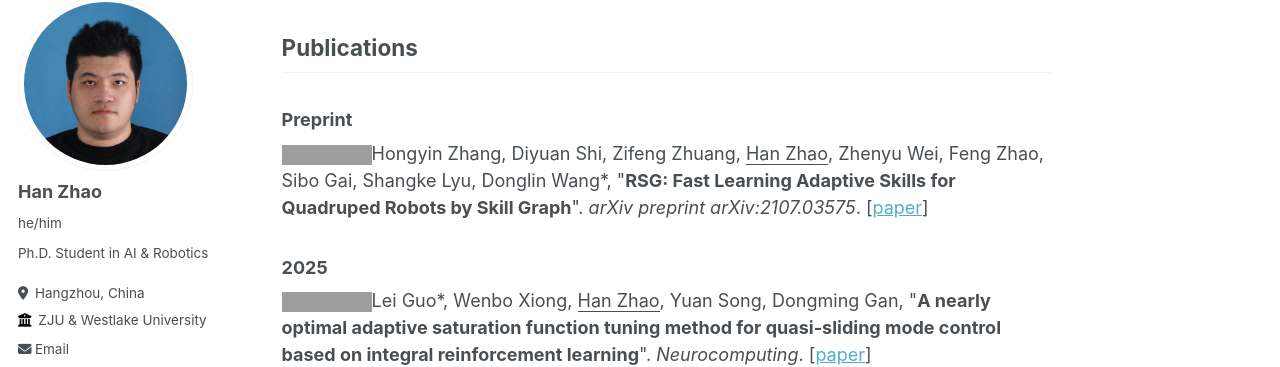
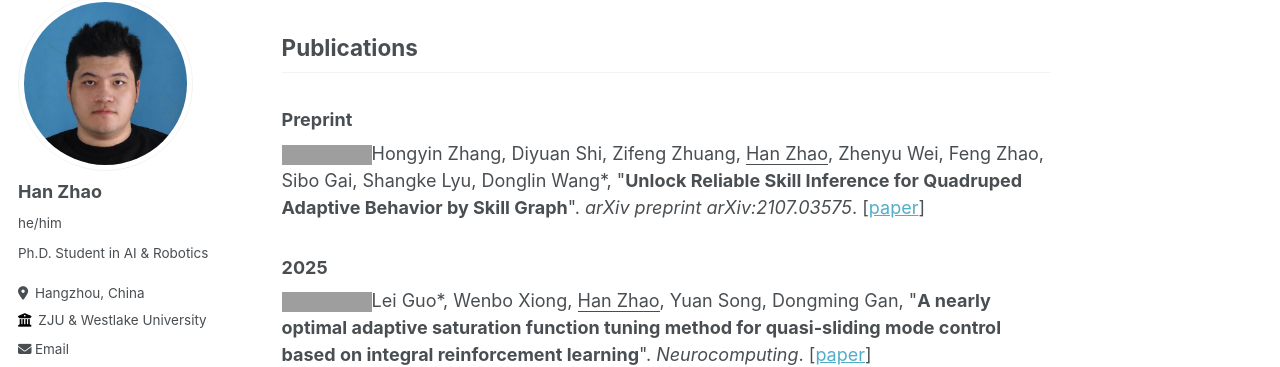
Before and after one commit to h-zhao1997/h-zhao1997.github.io, a Jekyll site: the page built from _pages/about.md, in a window 1280 px wide and 900 px high, scrolled down 1572 px. Shown: the part 90-457 px from the top of the window. Built offline with Jekyll 4.4.1, drawn with Linux system fonts in a browser that asks for light colours; some web fonts are replaced; grey boxes are pictures that could not be loaded.

Commit message:
Update about.md

```diff
--- a/_pages/about.md
+++ b/_pages/about.md
@@ -48,7 +48,7 @@
 
 ### Preprint
 
-<a href="https://arxiv.org/abs/2311.06015" target="_blank"><img src="https://img.shields.io/badge/arXiv-2311.06015-B31B1B?style=for-the-badge"></a>Hongyin Zhang, Diyuan Shi, Zifeng Zhuang, <u>Han Zhao</u>, Zhenyu Wei, Feng Zhao, Sibo Gai, Shangke Lyu, Donglin Wang\*, &quot;**RSG: Fast Learning Adaptive Skills for Quadruped Robots by Skill Graph**&quot;. *arXiv preprint arXiv:2107.03575*. [[paper](https://arxiv.org/abs/2311.06015)]
+<a href="https://arxiv.org/abs/2311.06015" target="_blank"><img src="https://img.shields.io/badge/arXiv-2311.06015-B31B1B?style=for-the-badge"></a>Hongyin Zhang, Diyuan Shi, Zifeng Zhuang, <u>Han Zhao</u>, Zhenyu Wei, Feng Zhao, Sibo Gai, Shangke Lyu, Donglin Wang\*, &quot;**Unlock Reliable Skill Inference for Quadruped Adaptive Behavior by Skill Graph**&quot;. *arXiv preprint arXiv:2107.03575*. [[paper](https://arxiv.org/abs/2311.06015)]
 
 ### 2025
 <a href="https://www.sciencedirect.com/science/article/pii/S0925231225000359?via%3Dihub" target="_blank"><img src="https://img.shields.io/badge/Neuro-2025-green?style=for-the-badge"></a>Lei Guo\*, Wenbo Xiong, <u>Han Zhao</u>, Yuan Song, Dongming Gan, &quot;**A nearly optimal adaptive saturation function tuning method for quasi-sliding mode control based on integral reinforcement learning**&quot;. *Neurocomputing*. [[paper](https://www.sciencedirect.com/science/article/pii/S0925231225000359?via%3Dihub)]
```
